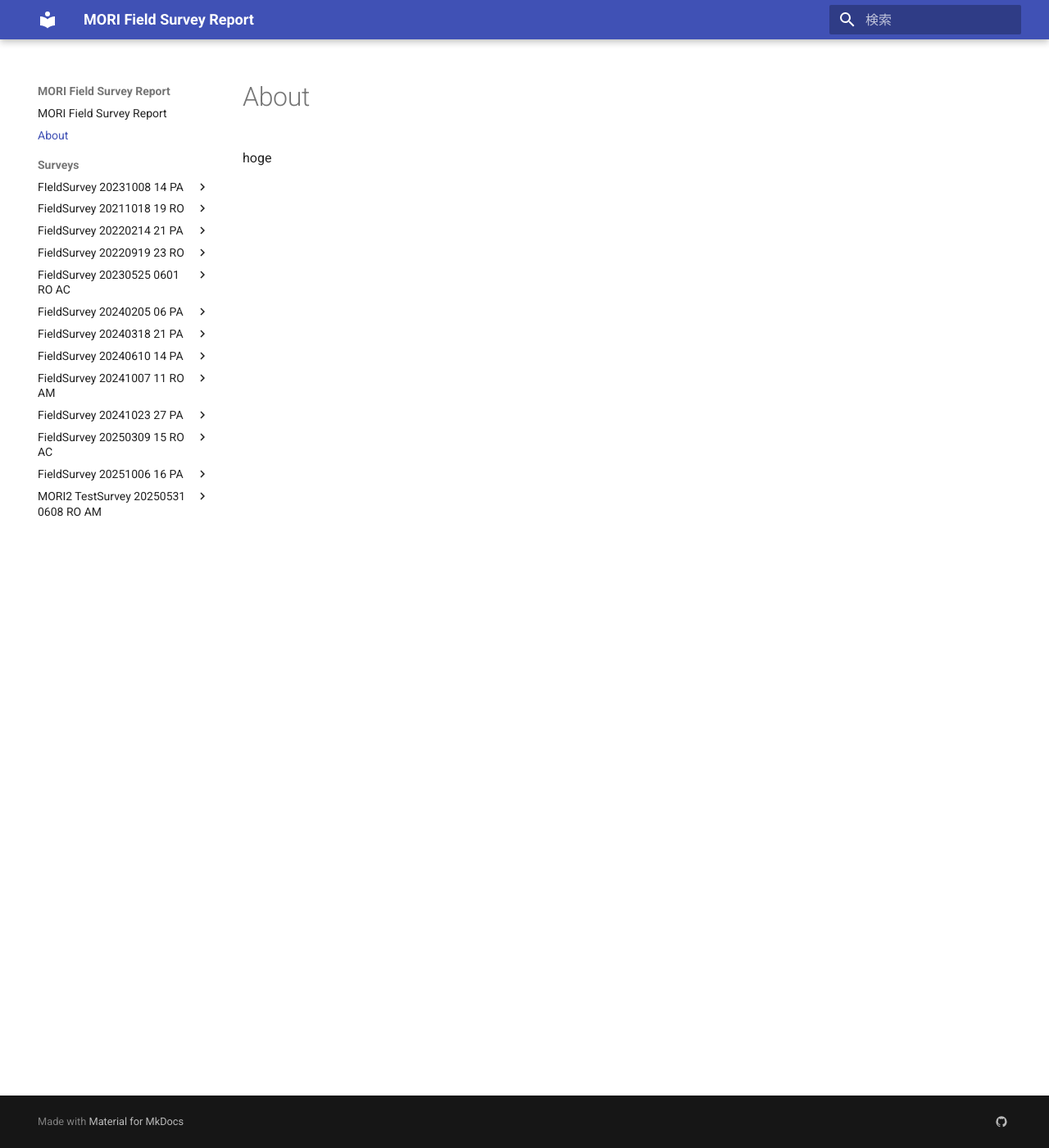
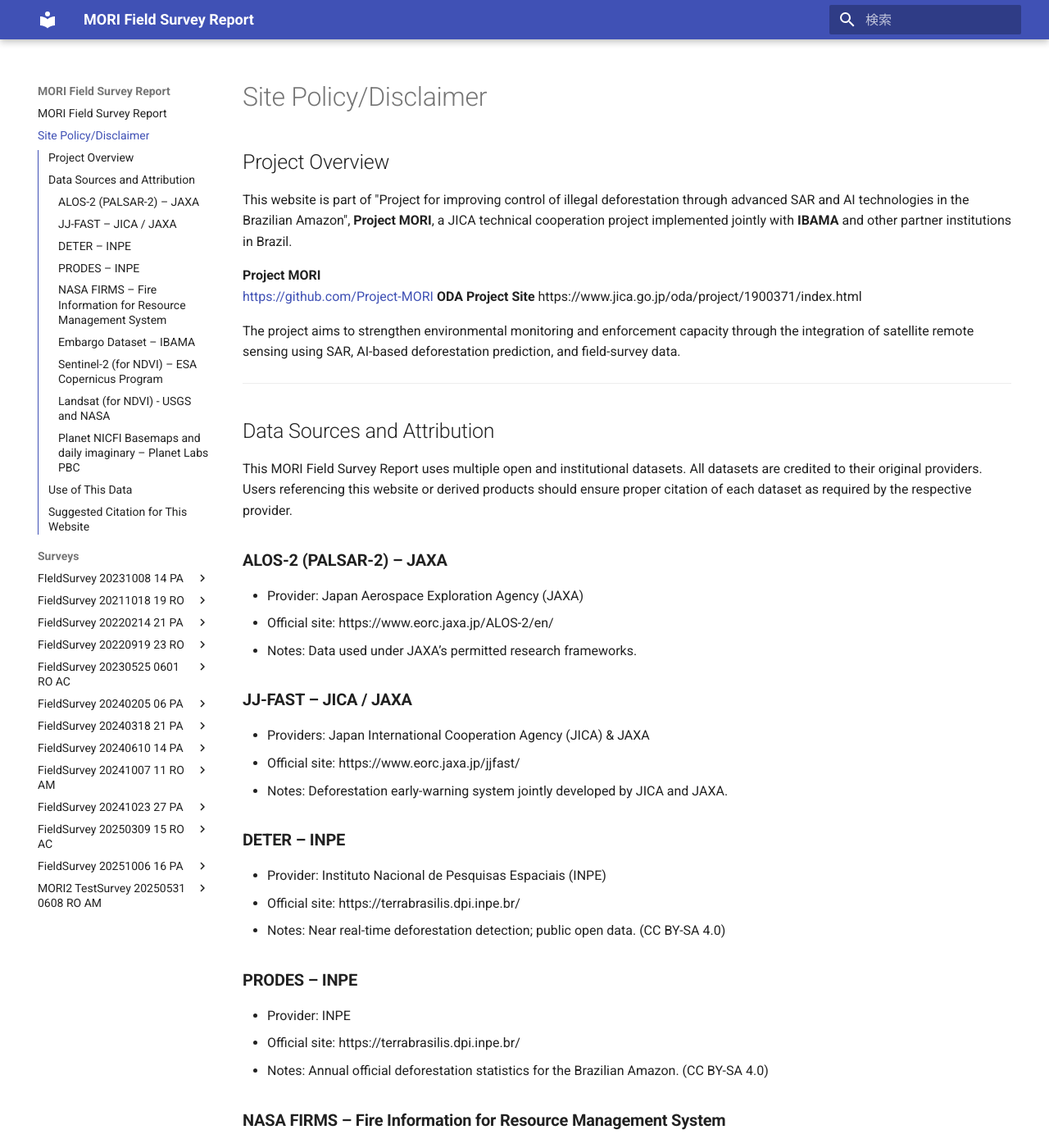
Before and after one commit to Project-MORI/MORI-fieldsurvey-report, an MkDocs documentation site: the page built from docs/about.md, in a window 1280 px wide and 1400 px high. Shown: the whole window at 82% size. Built offline with MkDocs 1.6.1 and Material for MkDocs 9.7.7, drawn with Linux system fonts in a browser that asks for light colours; some of the changed text lies outside the part shown.

Commit message:
[Add] about.md

```diff
--- a/docs/about.md
+++ b/docs/about.md
@@ -1 +1,79 @@
-hoge
+# Site Policy/Disclaimer
+
+## Project Overview
+This website is part of "Project for improving control of illegal deforestation through advanced SAR and AI technologies in the Brazilian Amazon", **Project MORI**, a JICA technical cooperation project implemented jointly with **IBAMA** and other partner institutions in Brazil.
+
+**Project MORI**
+[https://github.com/Project-MORI](https://github.com/Project-MORI)
+**ODA Project Site**
+https://www.jica.go.jp/oda/project/1900371/index.html
+
+The project aims to strengthen environmental monitoring and enforcement capacity through the integration of satellite remote sensing using SAR, AI-based deforestation prediction, and field-survey data.
+
+---
+## Data Sources and Attribution
+
+This MORI Field Survey Report uses multiple open and institutional datasets. All datasets are credited to their original providers. Users referencing this website or derived products should ensure proper citation of each dataset as required by the respective provider.
+
+### **ALOS-2 (PALSAR-2) – JAXA**
+- Provider: Japan Aerospace Exploration Agency (JAXA)
+- Official site: https://www.eorc.jaxa.jp/ALOS-2/en/
+- Notes: Data used under JAXA’s permitted research frameworks.
+
+### **JJ-FAST – JICA / JAXA**
+- Providers: Japan International Cooperation Agency (JICA) & JAXA
+- Official site: https://www.eorc.jaxa.jp/jjfast/
+- Notes: Deforestation early-warning system jointly developed by JICA and JAXA.
+
+### **DETER – INPE**
+- Provider: Instituto Nacional de Pesquisas Espaciais (INPE)
+- Official site: https://terrabrasilis.dpi.inpe.br/
+- Notes: Near real-time deforestation detection; public open data. (CC BY-SA 4.0)
+
+### **PRODES – INPE**
+- Provider: INPE
+- Official site: https://terrabrasilis.dpi.inpe.br/
+- Notes: Annual official deforestation statistics for the Brazilian Amazon. (CC BY-SA 4.0)
+
+### **NASA FIRMS – Fire Information for Resource Management System**
+- Provider: NASA / NOAA
+- Official site: https://firms.modaps.eosdis.nasa.gov/
+- Notes: Active fire alerts from MODIS and VIIRS satellites.
+
+### **Embargo Dataset – IBAMA**
+- Provider: Instituto Brasileiro do Meio Ambiente e dos Recursos Naturais Renováveis (IBAMA)
+- Official site: https://dados.gov.br/dataset/areas-embargadas
+- Notes: Administrative embargo areas; publicly available.
+
+### **Sentinel-2 (for NDVI) – ESA Copernicus Program**
+- Provider: European Space Agency (ESA)
+- Copernicus Open Access Hub: https://dataspace.copernicus.eu/
+- Contains modified Copernicus Sentinel-2 data (ESA, 2015-2025)
+- Notes: Data used under the Copernicus license.
+
+### **Landsat (for NDVI) - USGS and NASA**
+- Provider: USGS (United States Geological Survey) and NASA
+- USGS Landsat Missions: https://www.usgs.gov/landsat-missions
+- Landsat data courtesy of the U.S. Geological Survey.
+- Notes: Data used Landsat Open Data Policy
+
+### **Planet NICFI Basemaps and daily imaginary – Planet Labs PBC**
+- Provider: Planet Labs under the NICFI (Norway’s International Climate and Forest Initiative) program
+- Official site: https://www.planet.com/nicfi/
+- Notes: High-resolution monthly basemaps used for visual interpretation.
+
+---
+
+## Use of This Data
+Unless otherwise stated, analysis results, derived data, and visualizations on this site should be cited as:
+
+> **Project-MORI (JICA/IBAMA)**
+
+When using source data from JAXA, JICA, INPE, ESA, NASA, IBAMA, or Planet/NICFI, please follow each provider’s individual attribution requirements.
+
+---
+
+## Suggested Citation for This Website
+> *Project MORI*
+> JICA / IBAMA Technical Cooperation Project.
+> https://project-mori.github.io/
```
Also changed, not shown: 1 other file.
